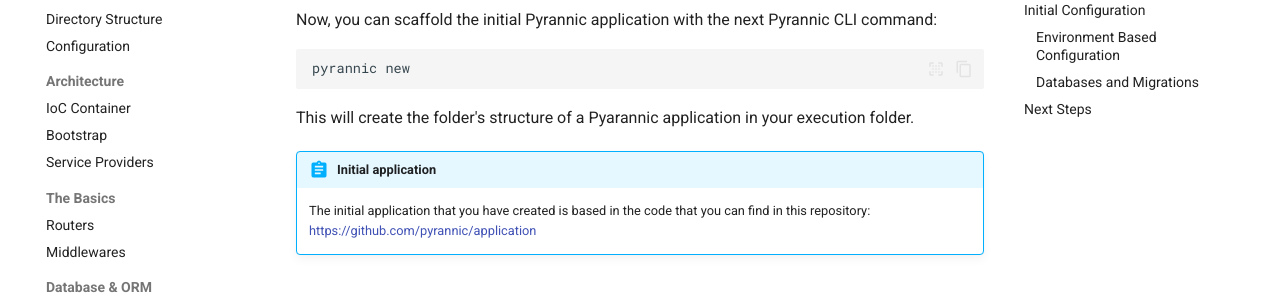
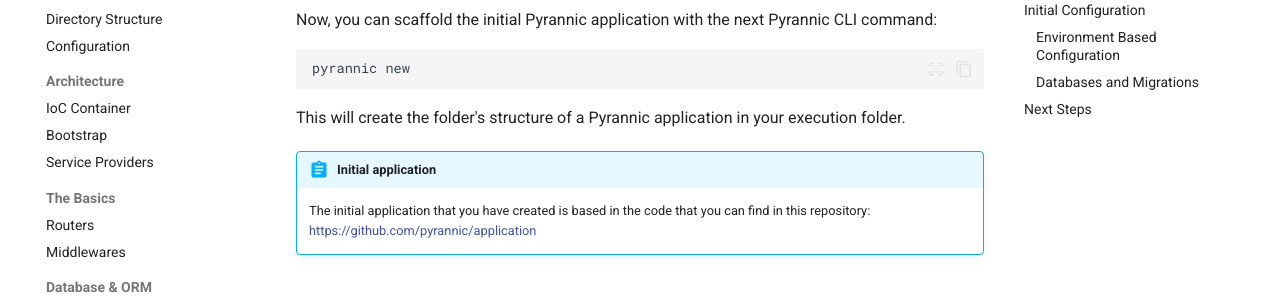
Before and after one commit to pyrannic/framework, an MkDocs documentation site: the page built from docs/index.md, in a window 1280 px wide and 900 px high, scrolled down 799 px. Shown: the part 152-452 px from the top of the window. Built offline with MkDocs 1.6.1 and Material for MkDocs 9.7.7, drawn with Linux system fonts in a browser that asks for light colours; comment, search, counter and statistics services are not loaded.

Commit message:
fix: Amend typos in documentation

````diff
--- a/docs/index.md
+++ b/docs/index.md
@@ -29,7 +29,7 @@
 pyrannic new
 ```
 
-This will create the folder's structure of a Pyarannic application in your execution folder.
+This will create the folder's structure of a Pyrannic application in your execution folder.
 
 !!! abstract "Initial application"
     The initial application that you have created is based in the code that you can find in this repository: [https://github.com/pyrannic/application](https://github.com/pyrannic/application)
````
Also changed, not shown: docs/bootstrap.md (+1 -1 lines).
